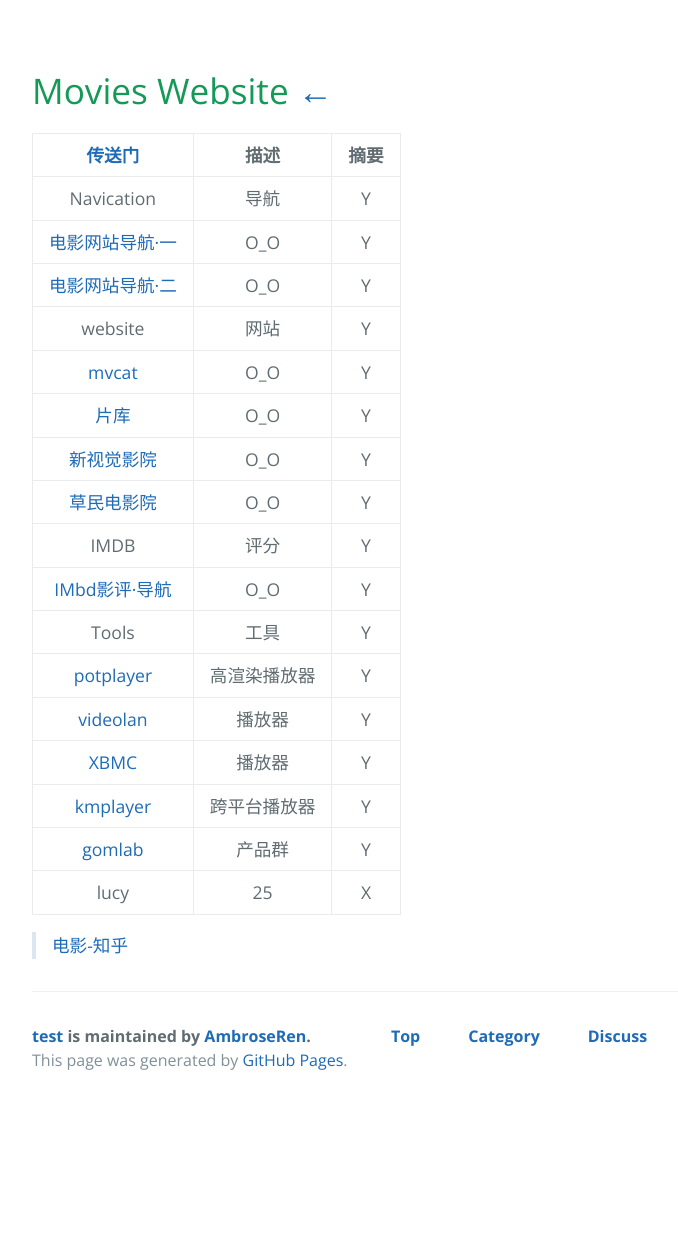
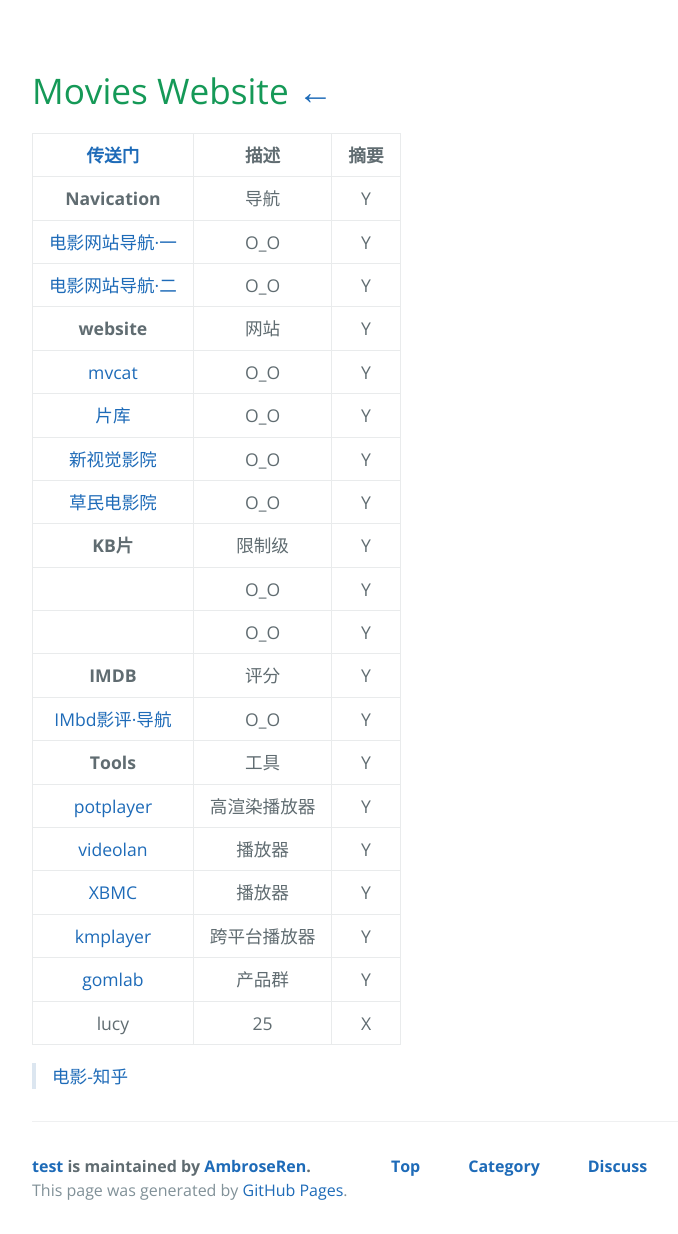
Before and after one commit to AmbroseRen/test, a Jekyll site: the page built from Art/Movies/index.md, in a window 1280 px wide. Shown: the whole page, without its empty margins (128-806 px from the left). Built offline with Jekyll 4.4.1, drawn with Linux system fonts in a browser that asks for light colours; nearby versions of some CDN libraries; our own code applies the rules of GitHub Pages for plain Markdown files; library files that are not in the unit come from our copies; the repository's description, which GitHub fills in, is left out; before the commit the page ends 1104 px from its top, so only the background shows below that.

Commit message:
Update index.md

```diff
--- a/Art/Movies/index.md
+++ b/Art/Movies/index.md
@@ -24,17 +24,20 @@
 
 | [传送门](../../navigation.md#sp) | 描述 | 摘要 |
 |:---:|:---:|:---:|
-| Navication | 导航 | Y |
+| __Navication__ | 导航 | Y |
 | [电影网站导航·一](http://www.ziyuangou.com/tag/zaixiandianying/) | O_O | Y |
 | [电影网站导航·二](http://www.staycu.com/archives/237) | O_O | Y |
-| website | 网站 | Y |
+| __website__ | 网站 | Y |
 | [mvcat](http://www.mvcat.com) | O_O | Y |
 | [片库](https://www.pianku.me/tv/wNiNWarFDM.html) | O_O | Y |
 | [新视觉影院](https://www.ixinshijue.com/) | O_O | Y |
 | [草民电影院](https://www.cmdy2020.com/kongbupian.html) | O_O | Y |
-| IMDB | 评分 | Y |
+| __KB片__ | 限制级 | Y |
+| []() | O_O | Y |
+| []() | O_O | Y |
+| __IMDB__ | 评分 | Y |
 | [IMbd影评·导航](https://m.imdb.com/?ref_=ft_mdot) | O_O | Y |
-| Tools | 工具 | Y |
+| __Tools__ | 工具 | Y |
 | [potplayer](https://potplayer.daum.net/?lang=zh_CN) | 高渲染播放器 | Y |
 | [videolan](https://www.videolan.org/index.zh.html) | 播放器 | Y |
 | [XBMC](https://kodi.tv/download/) | 播放器 | Y |
```
